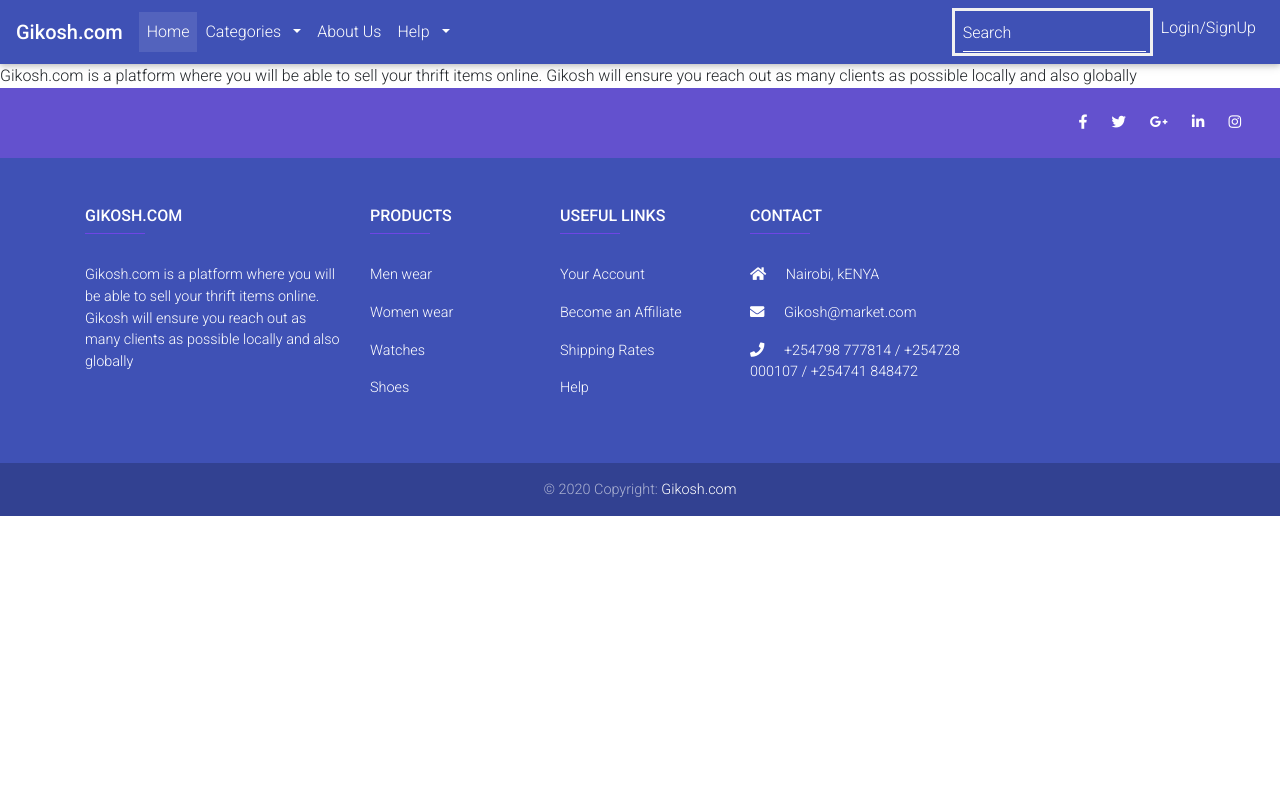
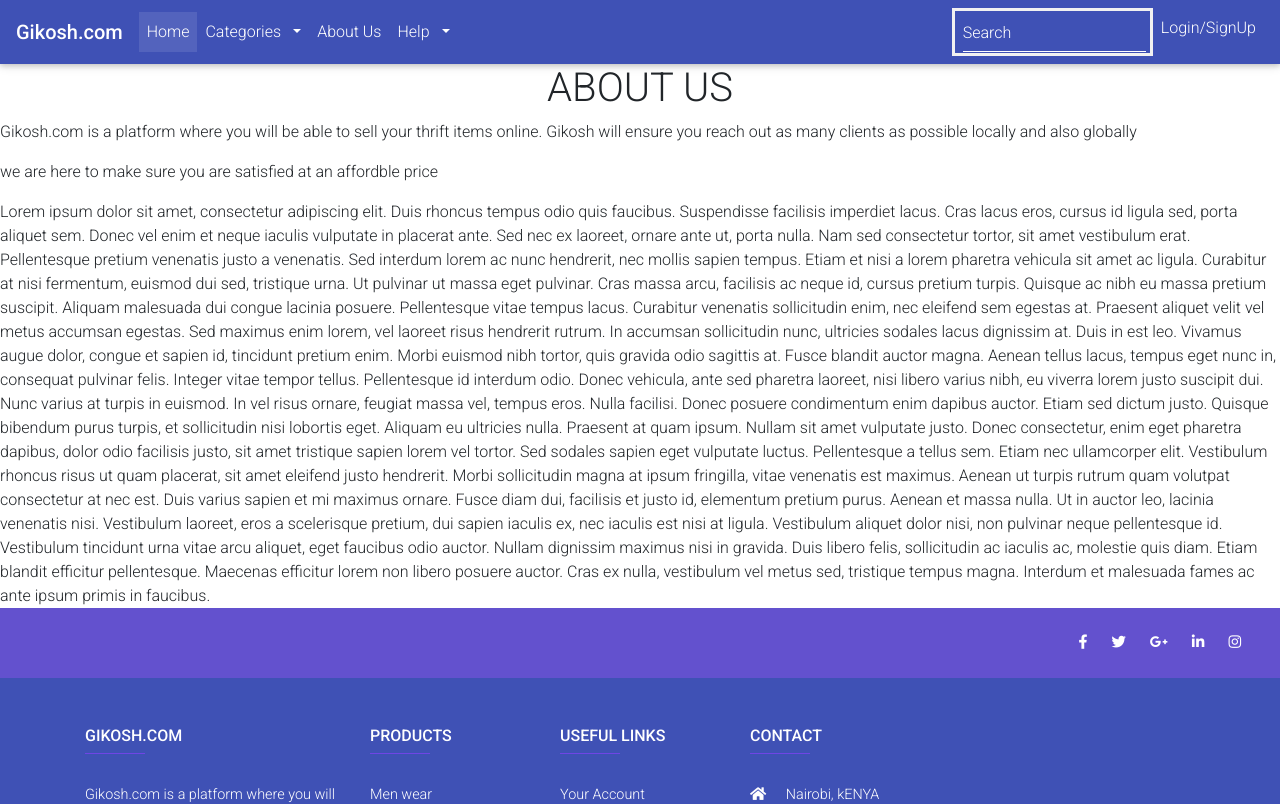
Before and after one commit to collinskoech11/DscEcommerceProject, a React (Create React App) app in the folder GikombaOnline/gikomba-store/: page /AboutPage in a window 1280 px wide. Shown: the top 804 px of the page. Built offline with nearby package versions, Linux system fonts and the light colour scheme.

Commit message:
about page update

```diff
--- a/GikombaOnline/gikomba-store/src/pages/AboutPage.js
+++ b/GikombaOnline/gikomba-store/src/pages/AboutPage.js
@@ -3,8 +3,20 @@
 function AboutPage() {
     return (
         <div>
-        Gikosh.com is a platform where you will be able to sell your thrift items online.
-         Gikosh will ensure you reach out as many clients as possible locally and also globally
+        <h1 style={{textAlign:'center'}}>ABOUT US</h1>
+        <p>Gikosh.com is a platform where you will be able to sell your thrift items online.
+         Gikosh will ensure you reach out as many clients as possible locally and also globally</p>
+         <p>we are here to make sure you are satisfied at an affordble price</p>
+
+         <div>Lorem ipsum dolor sit amet, consectetur adipiscing elit. Duis rhoncus tempus odio quis faucibus. Suspendisse facilisis imperdiet lacus. Cras lacus eros, cursus id ligula sed, porta aliquet sem. Donec vel enim et neque iaculis vulputate in placerat ante. Sed nec ex laoreet, ornare ante ut, porta nulla. Nam sed consectetur tortor, sit amet vestibulum erat. Pellentesque pretium venenatis justo a venenatis. Sed interdum lorem ac nunc hendrerit, nec mollis sapien tempus. Etiam et nisi a lorem pharetra vehicula sit amet ac ligula. Curabitur at nisi fermentum, euismod dui sed, tristique urna. Ut pulvinar ut massa eget pulvinar. Cras massa arcu, facilisis ac neque id, cursus pretium turpis.
+
+         Quisque ac nibh eu massa pretium suscipit. Aliquam malesuada dui congue lacinia posuere. Pellentesque vitae tempus lacus. Curabitur venenatis sollicitudin enim, nec eleifend sem egestas at. Praesent aliquet velit vel metus accumsan egestas. Sed maximus enim lorem, vel laoreet risus hendrerit rutrum. In accumsan sollicitudin nunc, ultricies sodales lacus dignissim at. Duis in est leo. Vivamus augue dolor, congue et sapien id, tincidunt pretium enim. Morbi euismod nibh tortor, quis gravida odio sagittis at.
+
+         Fusce blandit auctor magna. Aenean tellus lacus, tempus eget nunc in, consequat pulvinar felis. Integer vitae tempor tellus. Pellentesque id interdum odio. Donec vehicula, ante sed pharetra laoreet, nisi libero varius nibh, eu viverra lorem justo suscipit dui. Nunc varius at turpis in euismod. In vel risus ornare, feugiat massa vel, tempus eros. Nulla facilisi. Donec posuere condimentum enim dapibus auctor. Etiam sed dictum justo.
+
+         Quisque bibendum purus turpis, et sollicitudin nisi lobortis eget. Aliquam eu ultricies nulla. Praesent at quam ipsum. Nullam sit amet vulputate justo. Donec consectetur, enim eget pharetra dapibus, dolor odio facilisis justo, sit amet tristique sapien lorem vel tortor. Sed sodales sapien eget vulputate luctus. Pellentesque a tellus sem. Etiam nec ullamcorper elit. Vestibulum rhoncus risus ut quam placerat, sit amet eleifend justo hendrerit. Morbi sollicitudin magna at ipsum fringilla, vitae venenatis est maximus. Aenean ut turpis rutrum quam volutpat consectetur at nec est. Duis varius sapien et mi maximus ornare. Fusce diam dui, facilisis et justo id, elementum pretium purus. Aenean et massa nulla.
+
+         Ut in auctor leo, lacinia venenatis nisi. Vestibulum laoreet, eros a scelerisque pretium, dui sapien iaculis ex, nec iaculis est nisi at ligula. Vestibulum aliquet dolor nisi, non pulvinar neque pellentesque id. Vestibulum tincidunt urna vitae arcu aliquet, eget faucibus odio auctor. Nullam dignissim maximus nisi in gravida. Duis libero felis, sollicitudin ac iaculis ac, molestie quis diam. Etiam blandit efficitur pellentesque. Maecenas efficitur lorem non libero posuere auctor. Cras ex nulla, vestibulum vel metus sed, tristique tempus magna. Interdum et malesuada fames ac ante ipsum primis in faucibus.</div>
         </div>
     )
 }
--- a/GikombaOnline/gikomba-store/src/pages/Location.js
+++ b/GikombaOnline/gikomba-store/src/pages/Location.js
@@ -7,7 +7,7 @@
   <div class="container-fluid m-0 p-0">
 
 
-    <div id="map-container-google-4" class="z-depth-1-half map-container-4" >
+    <div id="map-container-google-4" class="z-depth-1-half map-container-10" >
     <iframe title="#" src="https://www.google.com/maps/embed?pb=!1m18!1m12!1m3!1d3988.6338605984747!2d36.73452031470259!3d-1.3961496361495398!2m3!1f0!2f0!3f0!3m2!1i1024!2i768!4f13.1!3m3!1m2!1s0x182f05cbfac861ff%3A0x680b30b9f4644fd1!2sMaasai%20Lodge%20Rongai!5e0!3m2!1sen!2ske!4v1605682258469!5m2!1sen!2ske" width="100%" height="450" frameborder="0"  allowfullscreen="" aria-hidden="false" tabindex="0"></iframe>
     </div>
 
```
